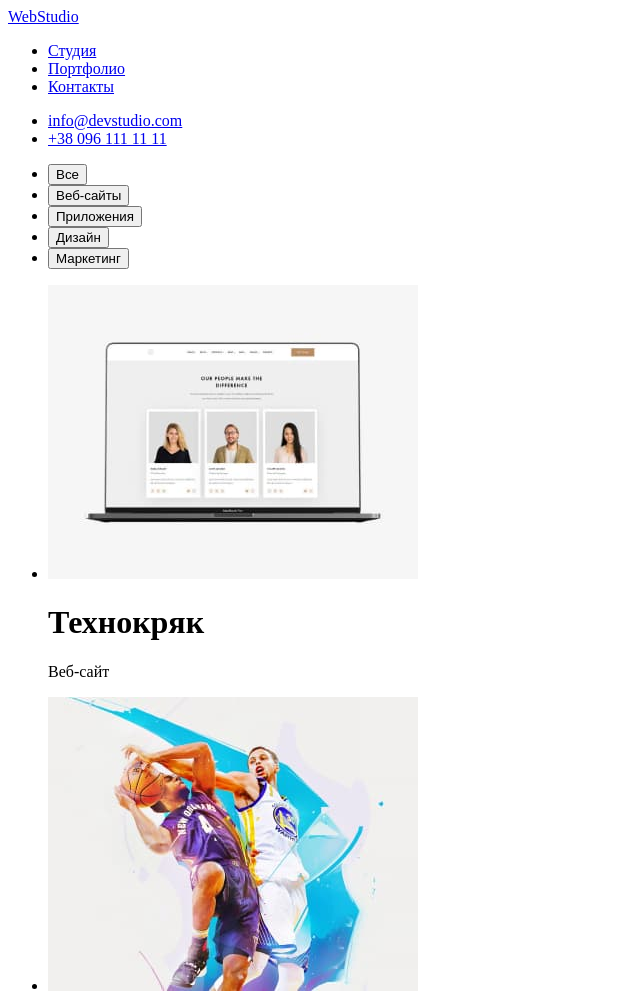
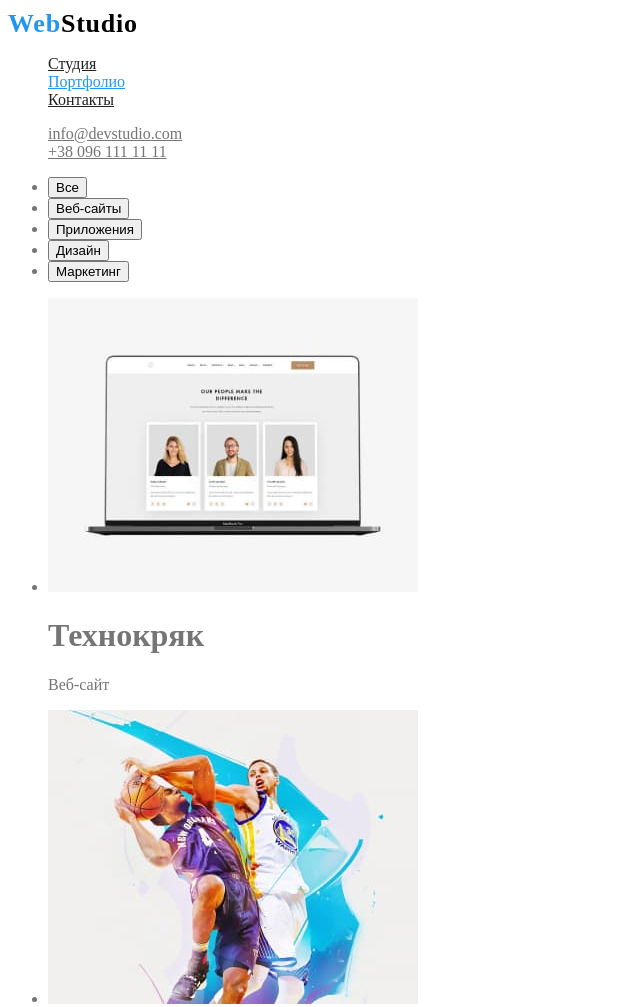
Before and after one commit to forysiak-vova/goit-markup-hw-02, a plain HTML site: page portfolio.html in a window 1280 px wide. Shown: the top 1007 px of the page, without its empty margins (0-640 px from the left). Drawn offline with Linux system fonts and the light colour scheme.

Commit message:
додав стилі до хедеру і футеру

```diff
--- a/css/style.css
+++ b/css/style.css
@@ -1,10 +1,12 @@
-.hero {
-  background-color: black;
+body {
+  color: #757575;
+  background-color: #ffffff;
 }
-.title {
-  color: white;
+.list {
+  list-style: none;
 }
-.logo-span {
+
+.nav__logo_span {
   font-family: Raleway;
   font-style: normal;
   font-weight: bold;
@@ -15,15 +17,53 @@
 
   color: #2196f3;
 }
-.logo {
+.nav__logo {
   font-family: Raleway;
   font-style: normal;
   font-weight: bold;
   font-size: 26px;
   line-height: 31px;
   /* identical to box height */
+  letter-spacing: 0.03em;
+  color: #000000;
+  text-decoration: none;
+}
+/* site-nav */
+.link {
+  color: #212121;
+}
 
-  letter-spacing: 0.03em;
+.link:hover,
+.link:focus {
+  color: #2196f3;
+}
+.nav__link-activ {
+  color: #2196f3;
+}
+.contact__link {
+  color: #757575;
+}
+/* герой */
+.hero {
+  background-color: #2f303a;
+}
+.title {
+  color: white;
+}
 
-  color: #000000;
+/* Розмітка футера */
+.address__footer {
+  font-style: normal;
 }
+.footer__link {
+  color: rgba(255, 255, 255, 0.6);
+}
+.address__about {
+  color: #ffffff;
+}
+.footer {
+  background-color: #2f303a;
+}
+.footer__logo {
+  color: #ffffff;
+}
--- a/portfolio.html
+++ b/portfolio.html
@@ -14,17 +14,18 @@
 
 
       <nav>
-      <a href="/">WebStudio</a>
-      <ul>
-         <li><a href="./index.html">Студия</a></li>
-         <li><a href="./portfolio.html">Портфолио</a></li>
-         <li><a href="/">Контакты</a></li>
+       <a href="/" class="nav__logo"><span class="nav__logo_span">Web</span>Studio</a>
+
+       <ul class="nav__list list">
+          <li><a href="./index.html"class="link">Студия</a></li>
+          <li><a href="./portfolio.html"class="nav__link-activ link">Портфолио</a></li>
+          <li><a href="/"class="link">Контакты</a></li>
        </ul>
       </nav>
 
-      <ul>
-         <li> <a href="mailto:info@devstudio.com">info@devstudio.com</a> </li>
-         <li><a href="tel:+380961111111">+38 096 111 11 11</a></li>
+       <ul class="heder__contact list">
+          <li> <a href="mailto:info@devstudio.com"class="contact__link link">info@devstudio.com</a> </li>
+          <li><a href="tel:+380961111111"class="contact__link link">+38 096 111 11 11</a></li>
        </ul>
 
  </header>
```
Also changed, not shown: index.html (+18 -17 lines). Lines whose indentation alone changed are shown as unchanged.
